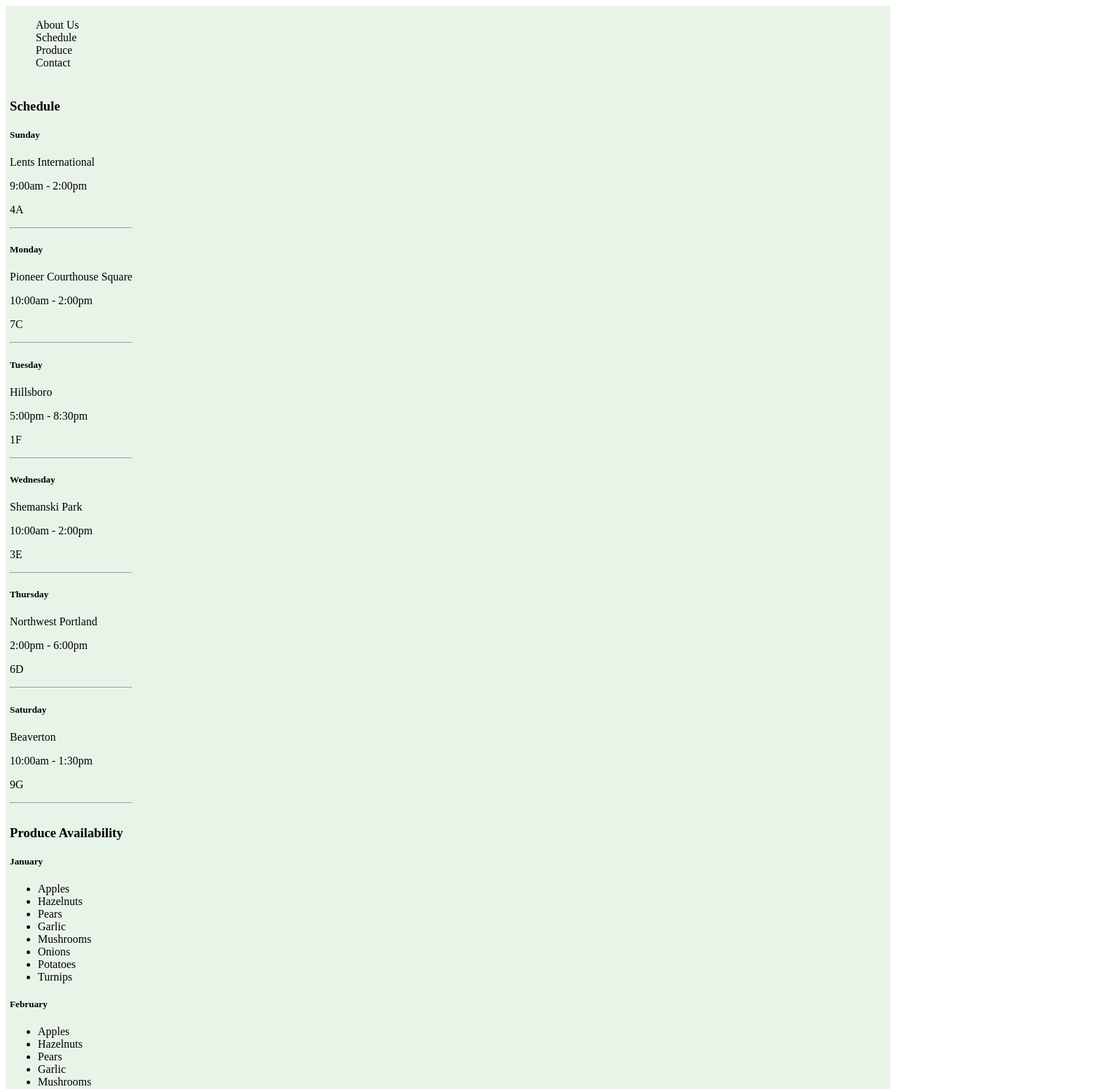
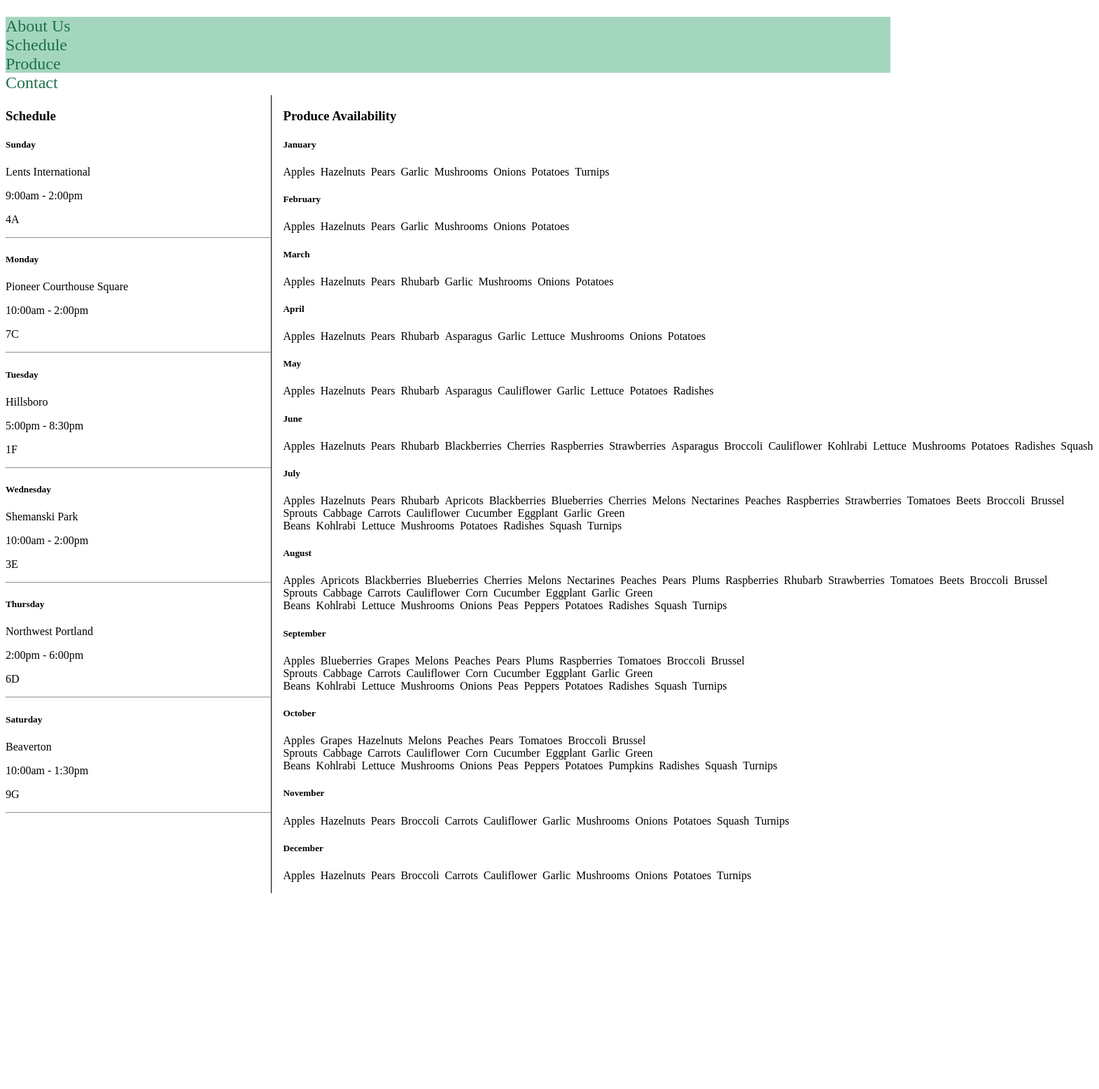
Before and after one commit to sn31/farmers-market, a React app: page / in a window 1280 px wide. Shown: the top 1557 px of the page at 70% size, 1570 px wide, since content can reach past the window. After the commit the page ends 1277 px from the top, so only its background shows below. Built offline with nearby package versions, Linux system fonts and the light colour scheme.

Commit message:
create general layout

```diff
--- a/src/components/App.jsx
+++ b/src/components/App.jsx
@@ -1,32 +1,16 @@
-import React from 'react'
-import NavBar from './NavBar'
-import MainContainer from './MainContainer'
+import React from "react";
+import NavBar from "./NavBar";
+import MainContainer from "./MainContainer";
 
 function App() {
   return (
     <div>
-      <table>
-        <tbody>
-          <tr>
-            <td>
-              <NavBar />
-            </td>
-          </tr>
-          <tr>
-            <td>
-              <MainContainer />
-            </td>
-          </tr>
-        </tbody>
-      </table>
-      <style jsx>
-        {`
-      div {
-        background-color: #e9f4e8;
-      `}
-      </style>
+      <div style={{backgroundColor:'#a4d6bf', height:'5em'}}>
+      <NavBar/>
+      </div>
+      <MainContainer />
     </div>
-  )
+  );
 }
 
-export default App
+export default App;
--- a/src/components/MainContainer.jsx
+++ b/src/components/MainContainer.jsx
@@ -1,24 +1,32 @@
-import React from 'react'
-import ScheduleList from './ScheduleList'
-import ProduceList from './ProduceList'
+import React from "react";
+import ScheduleList from "./ScheduleList";
+import ProduceList from "./ProduceList";
 
 function MainContainer() {
   return (
-    <table>
-      <tbody>
-        <tr>
-          <td>
-            <ScheduleList />
-          </td>
-        </tr>
-        <tr>
-          <td>
-            <ProduceList />
-          </td>
-        </tr>
-      </tbody>
-    </table>
-  )
+    <div style={{marginTop: '2em'}}>
+      <div id="schedule">
+        <ScheduleList />
+      </div>
+      <div id="produce">
+        <ProduceList />
+      </div>
+      <style jsx>{`
+      #schedule {
+          width: 30%;
+          float: left;
+          clear: both;
+
+      }
+      #produce {
+        width: 69.9%;
+        float: right;
+        border-left: 1px solid black;
+    }
+
+      `}</style>
+    </div>
+  );
 }
 
-export default MainContainer
+export default MainContainer;
--- a/src/components/NavBar.jsx
+++ b/src/components/NavBar.jsx
@@ -6,6 +6,9 @@ function NavBar() {
       <style jsx>{`
         ul {
           list-style-type: none;
+          padding-left: 0;
+          font-size: 1.5em;
+          color:#1e704b;
         },
         li {
           display: inline-block;
--- a/src/components/Produce.jsx
+++ b/src/components/Produce.jsx
@@ -6,11 +6,11 @@ function Produce(props) {
 
   props.selection.map((produce, index)=>
     produceList.push(
-      <li key={index}>{produce}</li>))
+      <span key={index}>{produce}&nbsp;&nbsp;</span>))
   return (
     <div>
       <h5>{props.month}</h5>
-      <ul>{produceList}</ul>
+      <p>{produceList}</p>
     </div>
   )
 }
--- a/src/components/ProduceList.jsx
+++ b/src/components/ProduceList.jsx
@@ -287,6 +287,12 @@ function ProduceList() {
     <div>
       <h3>Produce Availability</h3>
       {availList}
+      <style jsx>
+      {`
+      div {
+          margin-left: 1em;
+      }
+      `}</style>
     </div>
   )
 }
```
